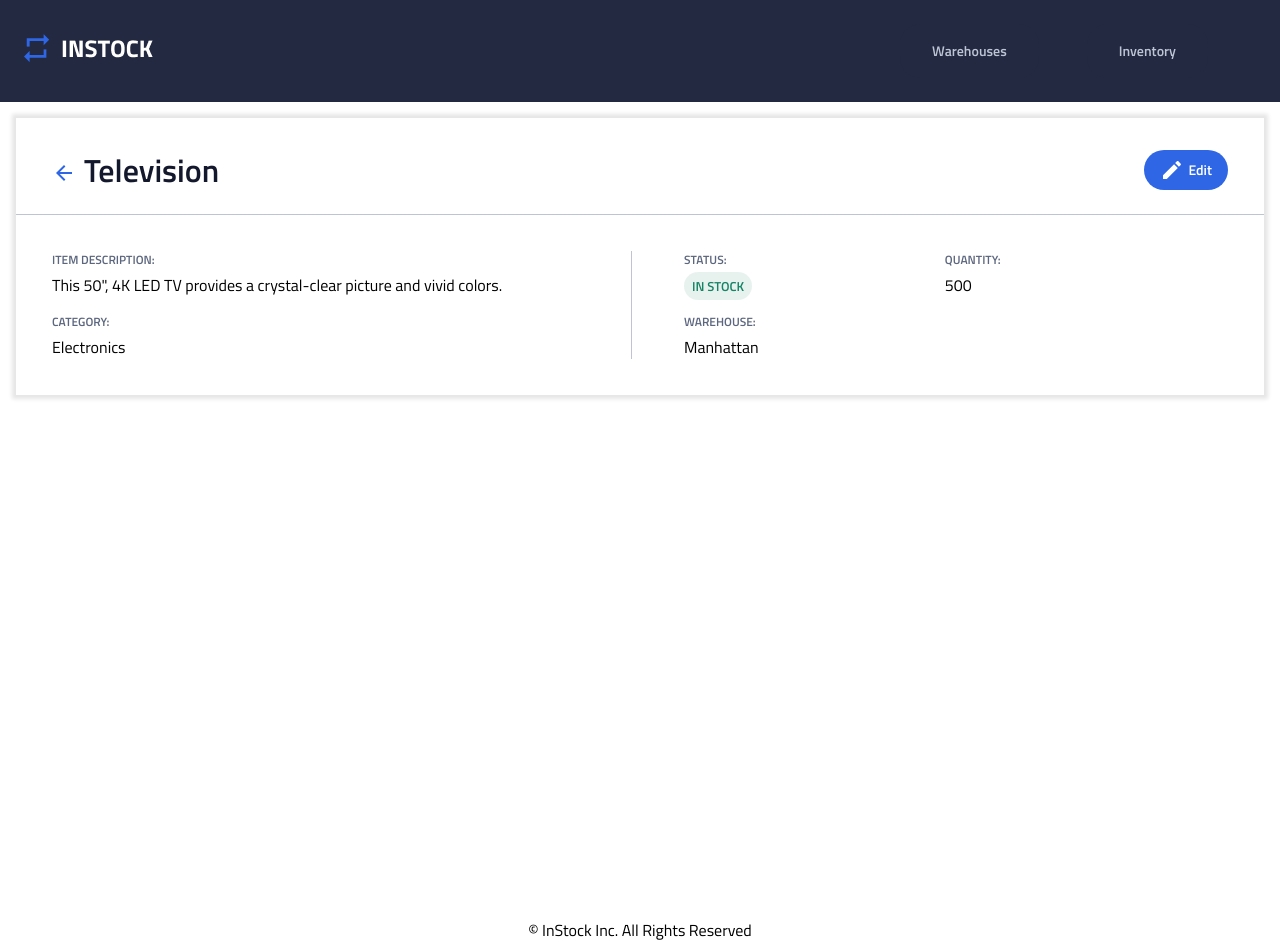
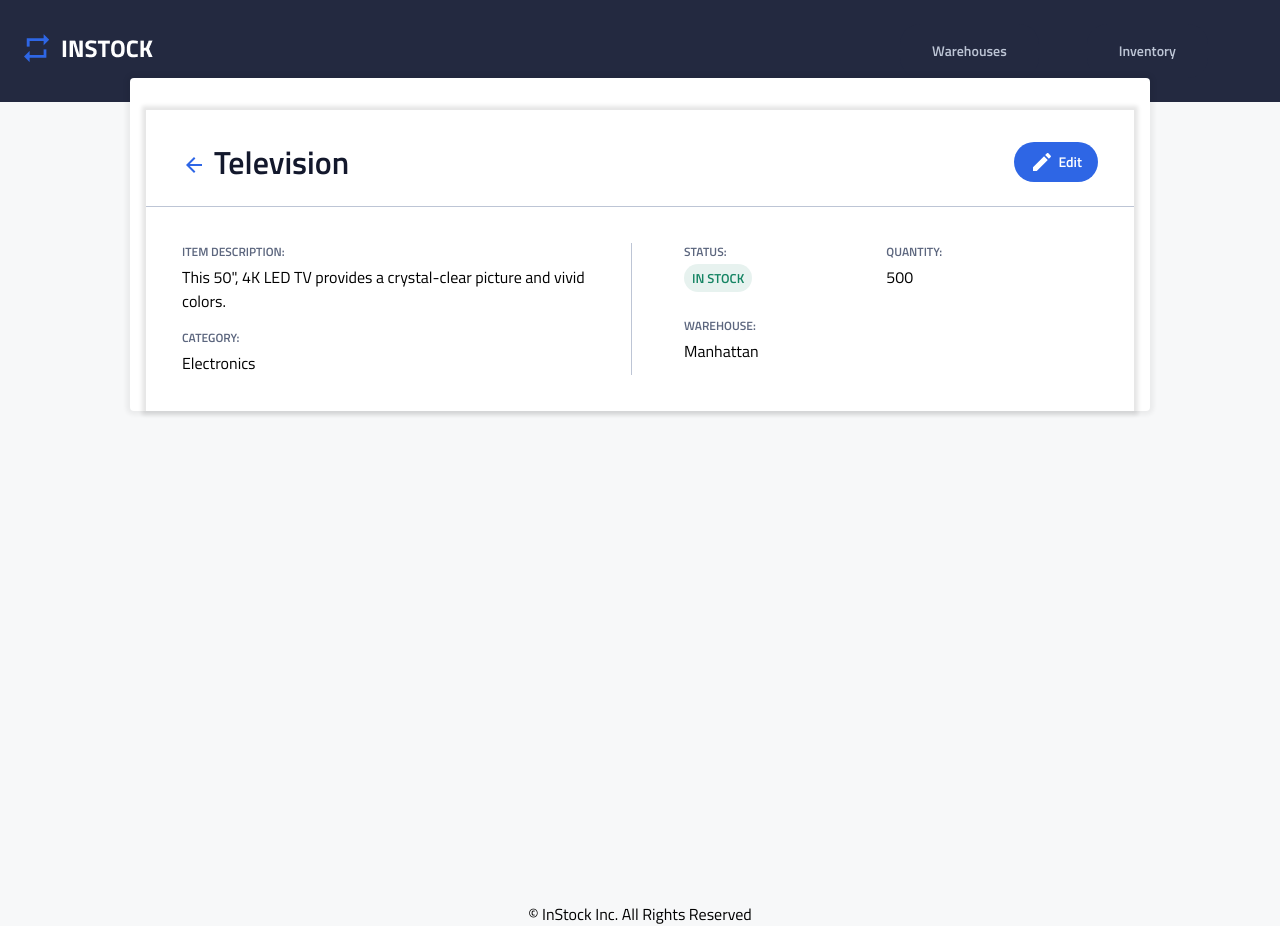
Before and after one commit to heechanku/InStock, a React (Create React App) app: page /inventory/1 in a window 1280 px wide. Built offline with nearby package versions, Linux system fonts and the light colour scheme; no server answers.

Commit message:
Create page-container bem component, remove duplicate styling in WarehousesPage

```diff
--- a/src/App.js
+++ b/src/App.js
@@ -13,7 +13,7 @@ function App() {
       <BrowserRouter>
         <Header />
         <div className="App__body">
-
+          <div className="page-container">
             <Routes>
               <Route path="/" element={<WarehousesPage />} />
               <Route path="/:id" element={<WarehouseDetailsPage />} />
@@ -22,6 +22,7 @@ function App() {
               <Route path="/inventory/:id/edit" element={<InventoryDetailsPage mode="edit" />} />
             </Routes>
           </div>
+        </div>
         <Footer />
       </BrowserRouter>
     </div>
--- a/src/App.scss
+++ b/src/App.scss
@@ -1,7 +1,34 @@
+@use "./styles/partials/colors";
+@use "./styles/partials/mixins" as *;
+
 .App {
+  background-color: colors.$background-color-grey;
   text-align: center;
 
   &__body {
     min-height: 100vh;
+    padding: 0 1rem;
+
+    @include tablet {
+      padding: 0 2.25rem;
+    }
   }
 }
+
+.page-container {
+  background-color: white;
+  box-shadow: 0 0 4px 4px rgba(0, 0, 0, 0.05);
+  border-radius: 0.25rem;
+  position: relative;
+  top: -1.5rem;
+  margin: auto;
+  // margin: 0 1rem;
+  padding-top: 0.5rem;
+  width: auto;
+  max-width: 63.75rem;
+
+  @include tablet {
+    // margin: 0 2.25rem;
+    padding-top: 1rem;
+  }
+}
--- a/src/pages/WarehousesPage/WarehousesPage.scss
+++ b/src/pages/WarehousesPage/WarehousesPage.scss
@@ -2,10 +2,6 @@
 @use "../../styles/partials/mixins" as *;
 
 .warehouses-page {
-  box-shadow: 0 0 4px 4px rgba(0, 0, 0, 0.1);
-  margin: 1rem;
-  padding-top: 0.5rem;
-
   &__title {
     @include mobile__page-header;
     margin-right: auto;
```
Lines whose indentation alone changed are shown as unchanged.
